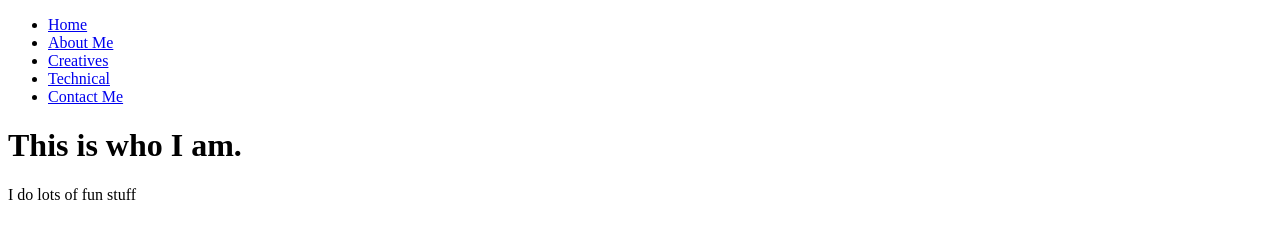
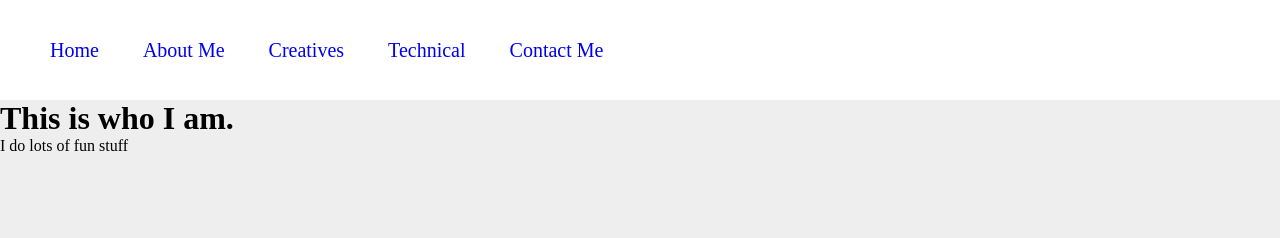
Before and after one commit to jacobneff/jacobneff.github.io, a plain HTML site: page aboutme.html in a window 1280 px wide. Drawn offline with Linux system fonts and the light colour scheme.

Commit message:
Add files via upload

```diff
--- a/aboutme.html
+++ b/aboutme.html
@@ -4,7 +4,7 @@
         <meta charset="UTF-8">
         <meta name="viewport" content="width=device-width, initial-scale=1.0">
         <title>About Me</title>
-        <link rel="stylesheet" href="assets/css/style.css">
+        <link rel="stylesheet" href="style.css">
     </head>
     <body>
         <nav>
--- /dev/null
+++ b/style.css
@@ -0,0 +1,37 @@
+* {
+    margin: 0;
+    padding: 0;
+    text-decoration: none;
+}
+
+body {
+    background-color: #eee;
+}
+
+ul {
+    margin-left: 30px;
+}
+nav {
+    width: 100%;
+    height: 100px;
+    background-color: #fff;
+}
+
+ul li {
+    list-style: none;
+    display: inline-block;
+    line-height: 100px;
+}
+
+ul li a {
+    display: block;
+    text-decoration: none;
+    font-size: 20px;
+    font-family: Arial
+    color #1e1e1e;
+    padding: 0 20px;
+}
+
+ul li a:hover {
+    color: lightskyblue;
+}
```
Also changed, not shown: contactme.html (+1 -1 lines), creatives.html (+1 -1 lines), index.html (+1 -1 lines), technical.html (+1 -1 lines).
